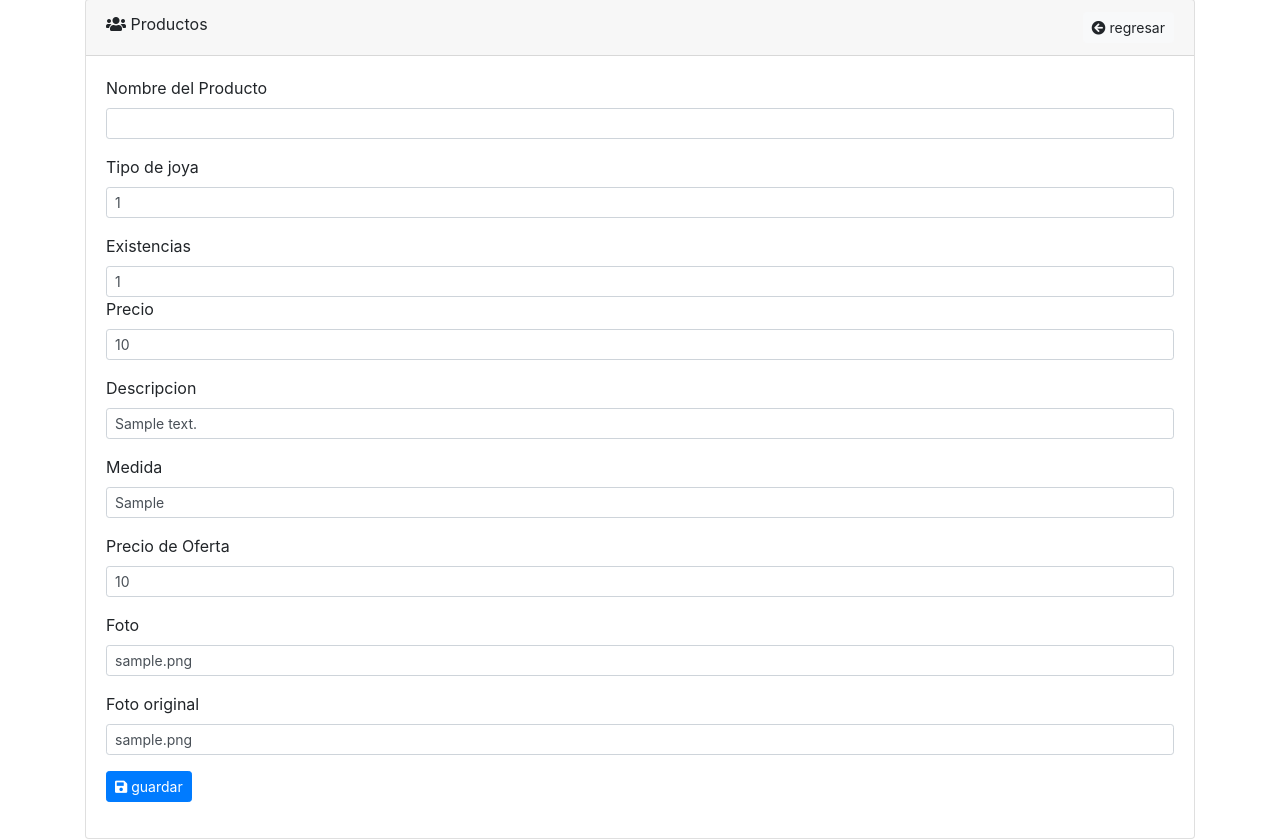
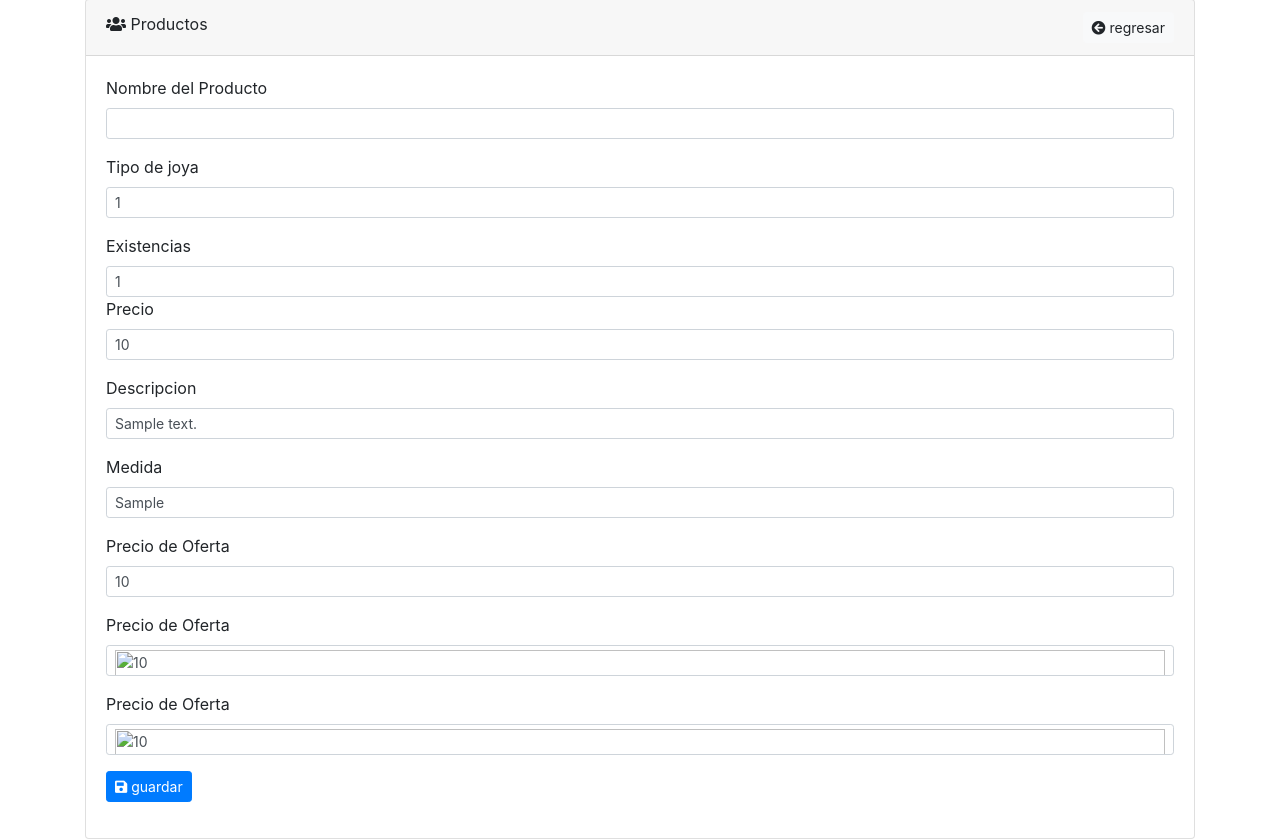
Before and after one commit to APM5691/Proyecto-Aplicaciones-Web-Equipo-10, a PHP site: page /productos_editar.php?id=1 in a window 1280 px wide. Shown: the part 141-980 px from the top of the page. Run offline with PHP 8.4, Linux system fonts and the light colour scheme; tables that the repository leaves empty hold one stand-in row (values such as "Sample post"); data that the repository does not hold is empty.

Commit message:
arregando tabla productos

```diff
--- a/Productos.php
+++ b/Productos.php
@@ -1,3 +1,6 @@
+<?php
+require_once './conexion.php';
+?>
 <!DOCTYPE html>
 <html lang="es-MX">
 
--- a/productos_actualizar.php
+++ b/productos_actualizar.php
@@ -5,9 +5,9 @@
      || !isset($_POST['no_existencias']) || empty($_POST['no_existencias'])
      || !isset($_POST['precio']) || empty($_POST['precio'])
      || !isset($_POST['descripcion']) || empty($_POST['descripcion'])
-     || !isset($_POST['medida']) || !in_array($_POST['medida'])
-     || !isset($_POST['precio_oferta']) || !in_array($_POST['precio_oferta'])
-     || !isset($_POST['foto']) || !in_array($_POST['foto'])
+     || !isset($_POST['medida']) || empty($_POST['medida'])
+     || !isset($_POST['precio_oferta']) || empty($_POST['precio_oferta'])
+     || !isset($_POST['foto']) || empty($_POST['foto'])
      || !isset($_POST['foto_original']) || empty($_POST['foto_original'])
 ) {
     header('Location: productos_formulario.php?info=Parámetros incorrectos');
--- a/productos_editar.php
+++ b/productos_editar.php
@@ -63,7 +63,7 @@
                         <input type="text" class="form-control form-control-sm" id="no_existencias" name="no_existencias" aria-describedby="no_existencias_help" value="<?php echo htmlentities($cliente['no_existencias']); ?>" required>
                     <div class="form-group">
                         <label for="precio">Precio</label>
-                        <input type="float" class="form-control form-control-sm" id="precio" name="precio" aria-describedby="precio_help" value="<?php echo htmlentities($cliente['precio']); ?>" required>
+                        <input type="number" class="form-control form-control-sm" id="precio" name="precio" aria-describedby="precio_help" value="<?php echo htmlentities($cliente['precio']); ?>" required>
                     </div>
                     <div class="form-group">
                         <label for="descripcion">Descripcion</label>
@@ -75,15 +75,15 @@
                     </div>
                     <div class="form-group">
                         <label for="precio_oferta">Precio de Oferta</label>
-                        <input type="float" class="form-control form-control-sm" id="precio_oferta" name="precio_oferta" aria-describedby="precio_oferta_help" value="<?php echo htmlentities($cliente['precio_oferta']); ?>" required>
+                        <input type="number" class="form-control form-control-sm" id="precio_oferta" name="precio_oferta" aria-describedby="precio_oferta_help" value="<?php echo htmlentities($cliente['precio_oferta']); ?>" required>
                     </div>
                     <div class="form-group">
-                        <label for="foto">Foto</label>
-                        <input type="text" class="form-control form-control-sm" id="foto" name="foto" aria-describedby="foto_help" value="<?php echo htmlentities($cliente['foto']); ?>" required>
+                        <label for="precio_oferta">Precio de Oferta</label>
+                        <input type="image" class="form-control form-control-sm" id="precio_oferta" name="precio_oferta" aria-describedby="precio_oferta_help" value="<?php echo htmlentities($cliente['precio_oferta']); ?>" required>
                     </div>
                     <div class="form-group">
-                        <label for="foto_original">Foto original</label>
-                        <input type="text" class="form-control form-control-sm" id="foto_original" name="foto_original" aria-describedby="foto_original_help" value="<?php echo htmlentities($cliente['foto_original']); ?>" required>
+                        <label for="precio_oferta">Precio de Oferta</label>
+                        <input type="image" class="form-control form-control-sm" id="precio_oferta" name="precio_oferta" aria-describedby="precio_oferta_help" value="<?php echo htmlentities($cliente['precio_oferta']); ?>" required>
                     </div>
                     <button class="btn btn-primary btn-sm" type="submit"><i class="fa fa-save"></i> guardar</button>
                     <input type="hidden" name="id_producto" value="<?php echo $cliente['id_producto']; ?>">
```
Also changed, not shown: productos_formulario.php (+7 -7 lines).
